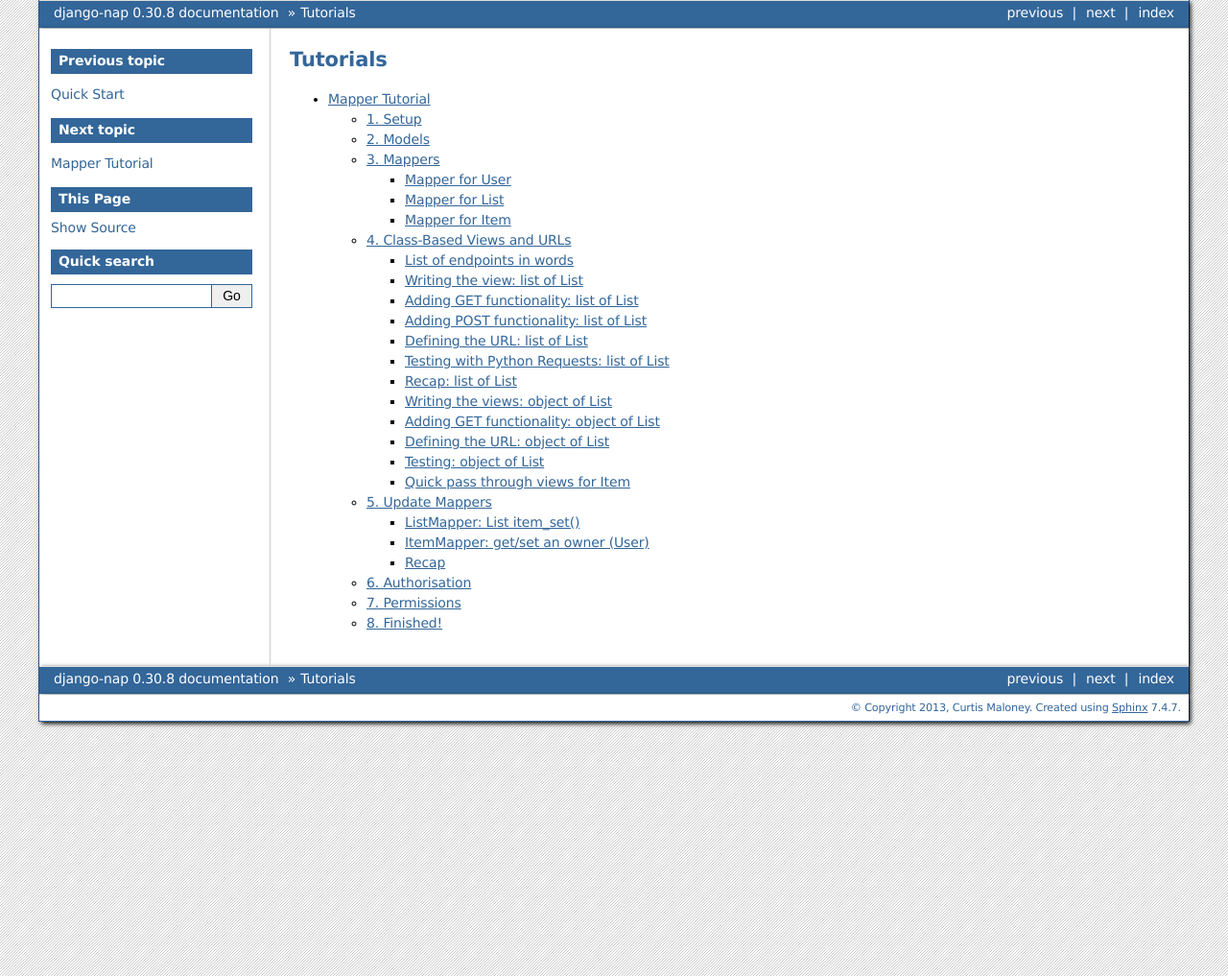
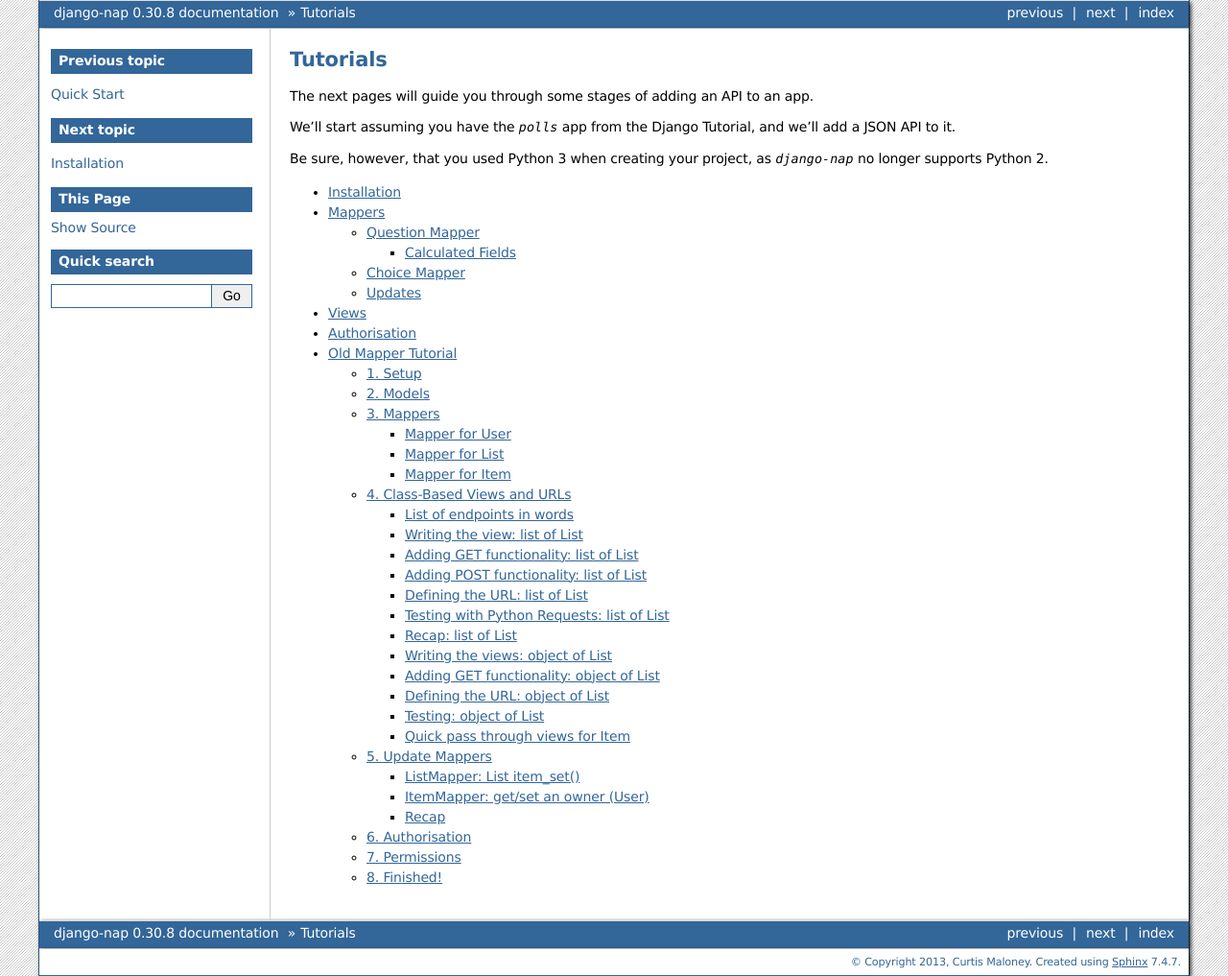
Before and after one commit to funkybob/django-nap, a Sphinx documentation site: the page built from docs/tutorial/index.rst, in a window 1280 px wide. Shown: the whole page at 96% size. Built offline with Sphinx 7.4.7, drawn with Linux system fonts in a browser that asks for light colours.

Commit message:
Start rework of tutorial

```diff
--- /dev/null
+++ b/docs/tutorial/auth.rst
@@ -0,0 +1,3 @@
+=============
+Authorisation
+=============
--- a/docs/tutorial/index.rst
+++ b/docs/tutorial/index.rst
@@ -2,6 +2,19 @@
 Tutorials
 =========
 
+The next pages will guide you through some stages of adding an API to an app.
+
+We'll start assuming you have the `polls` app from the Django Tutorial, and
+we'll add a JSON API to it.
+
+Be sure, however, that you used Python 3 when creating your project, as
+`django-nap` no longer supports Python 2.
+
 .. toctree::
 
+   install
+   mappers
+   views
+   auth
+
    mapper
--- a/docs/tutorial/mapper.rst
+++ b/docs/tutorial/mapper.rst
@@ -1,6 +1,6 @@
-===============
-Mapper Tutorial
-===============
+===================
+Old Mapper Tutorial
+===================
 
 In this tutorial we will write a small django-nap powered RESTful service for a
 to-do list application. The tutorial has been tested against Django (1.8.3) and
--- /dev/null
+++ b/docs/tutorial/views.rst
@@ -0,0 +1,3 @@
+=====
+Views
+=====
```
Also changed, not shown: docs/tutorial/install.rst (added, +12 -0 lines), docs/tutorial/mappers.rst (added, +132 -0 lines).
